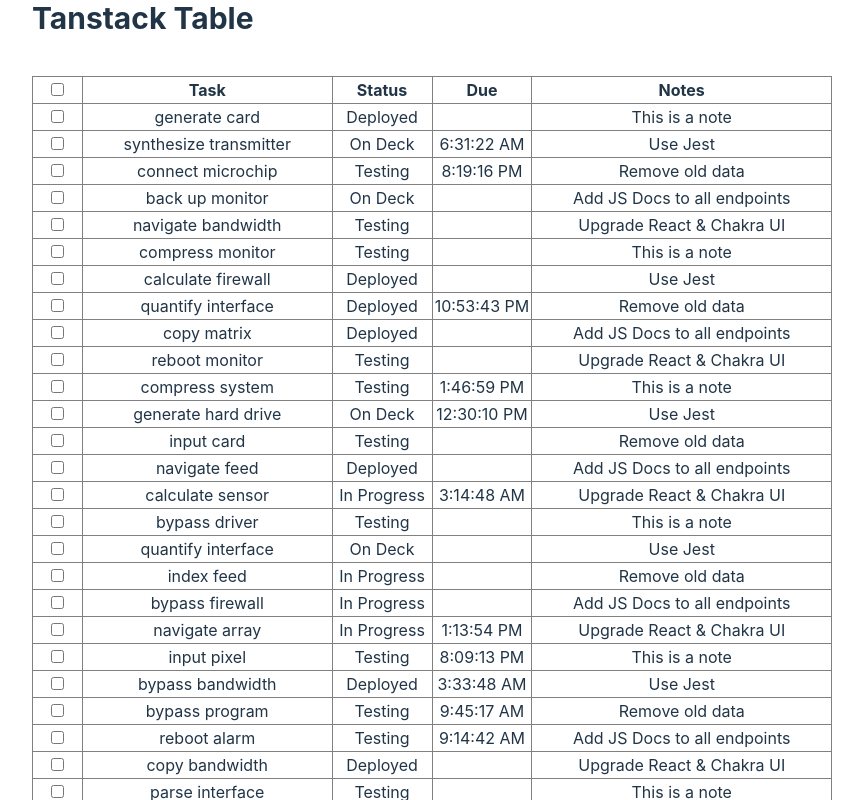
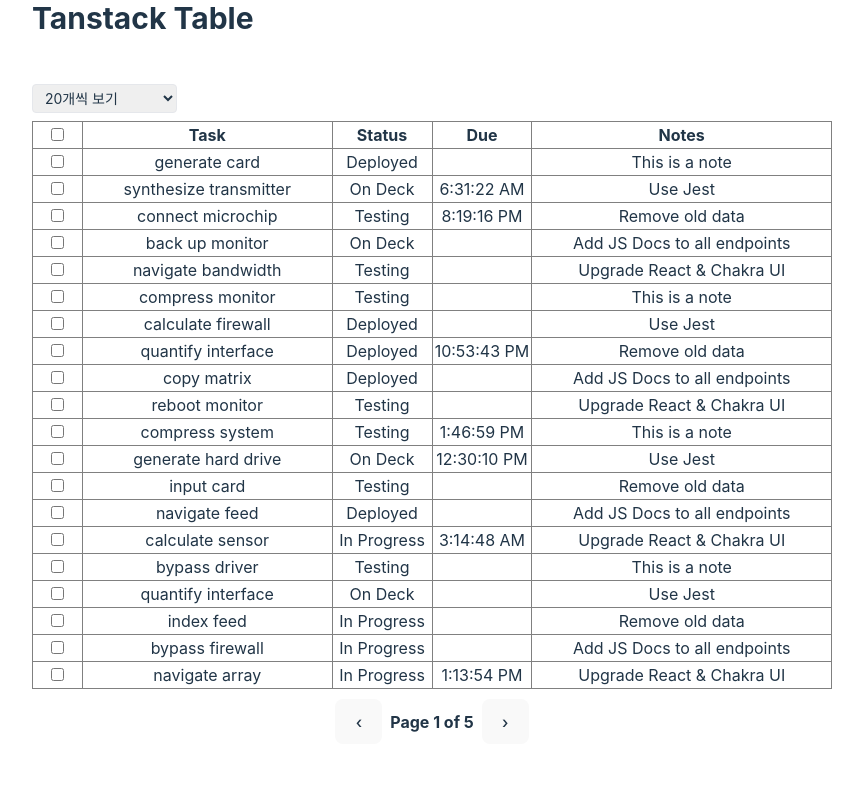
Before and after one commit to Geuni620/tanstack-table-v8-tutorials, a React (Vite) app: page / in a window 1280 px wide. Shown: the top 800 px of the page, without its empty margins (208-1071 px from the left). Built offline with nearby package versions, Linux system fonts and the light colour scheme.

Commit message:
WIP: typescript

```diff
--- a/src/App.tsx
+++ b/src/App.tsx
@@ -1,4 +1,3 @@
-import { useState } from 'react';
 import { Table } from '@/components/table';
 
 function App() {
--- a/src/components/table/index.tsx
+++ b/src/components/table/index.tsx
@@ -1,11 +1,27 @@
 import {
   flexRender,
   getCoreRowModel,
+  getPaginationRowModel,
   useReactTable,
 } from '@tanstack/react-table';
 import { useState } from 'react';
 
 import DATA from '@/data';
+
+const PAGE_SIZE_OPTIONS = [
+  {
+    value: 20,
+    label: '20개씩 보기',
+  },
+  {
+    value: 50,
+    label: '50개씩 보기',
+  },
+  {
+    value: 100,
+    label: '100개씩 보기',
+  },
+];
 
 const columns = [
   {
@@ -63,18 +79,44 @@
     data,
     columns,
     getCoreRowModel: getCoreRowModel(),
+    getPaginationRowModel: getPaginationRowModel(),
     onRowSelectionChange: setRowSelection,
+
     state: {
       rowSelection,
+    },
+
+    initialState: {
+      pagination: {
+        pageSize: 20,
+      },
     },
   });
 
   console.log('row 선택하기', rowSelection);
 
   return (
+    <>
+      {/* TableControls */}
+      <div>
+        <select
+          className="my-2 rounded-[4px] border-[1px] py-1 pl-2 pr-9 text-sm"
+          value={table.getState().pagination.pageSize}
+          onChange={(e) => {
+            table.setPageSize(Number(e.target.value));
+          }}
+        >
+          {PAGE_SIZE_OPTIONS.map(({ value, label }) => (
+            <option key={label} value={value}>
+              {label}
+            </option>
+          ))}
+        </select>
+      </div>
+
+      {/* Table */}
       <table style={{ width: '100%', borderCollapse: 'collapse' }}>
         <thead>
-        {/* Table 헤더 */}
           {table.getHeaderGroups().map((headerGroup) => (
             <tr key={headerGroup.id}>
               {headerGroup.headers.map((header) => (
@@ -115,5 +157,26 @@
           ))}
         </tbody>
       </table>
+      <div className="mt-[10px] flex items-center justify-center gap-2">
+        <button
+          disabled={!table.getCanPreviousPage()}
+          onClick={() => table.previousPage()}
+        >
+          {'‹'}
+        </button>
+
+        <div className="text-base font-bold">
+          Page {table.getState().pagination.pageIndex + 1} of{' '}
+          {table.getPageCount()}
+        </div>
+
+        <button
+          disabled={!table.getCanNextPage()}
+          onClick={() => table.nextPage()}
+        >
+          {'›'}
+        </button>
+      </div>
+    </>
   );
 };
--- a/src/data.js
+++ b/src/data.js
@@ -70,7 +70,7 @@
 
 const generateRandomData = () => {
   const data = [];
-  for (let i = 0; i < 50; i++) {
+  for (let i = 0; i < 100; i++) {
     data.push({
       task: faker.hacker.verb() + ' ' + faker.hacker.noun(),
       status: faker.helpers.arrayElement(STATUSES),
```
Lines whose indentation alone changed are shown as unchanged.
